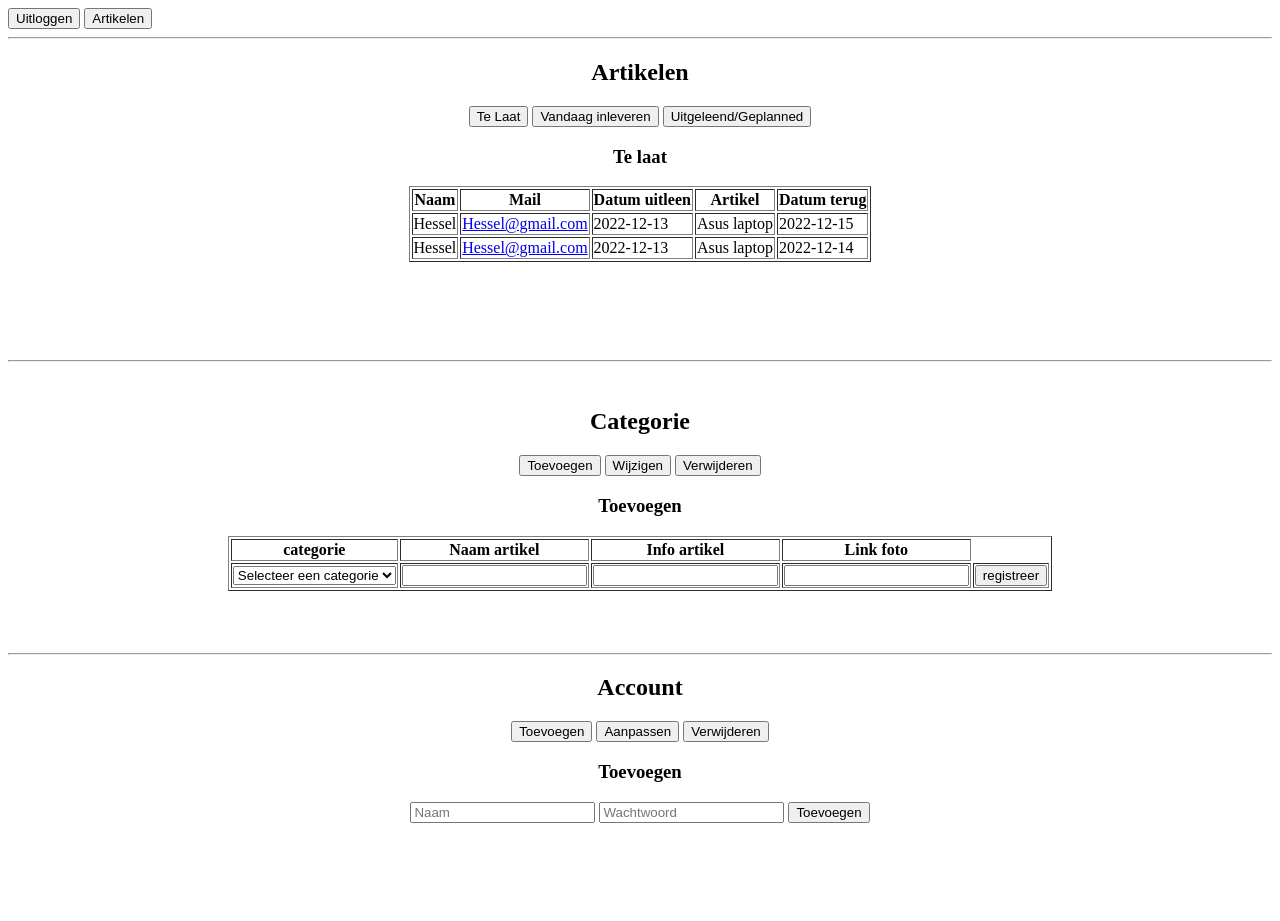
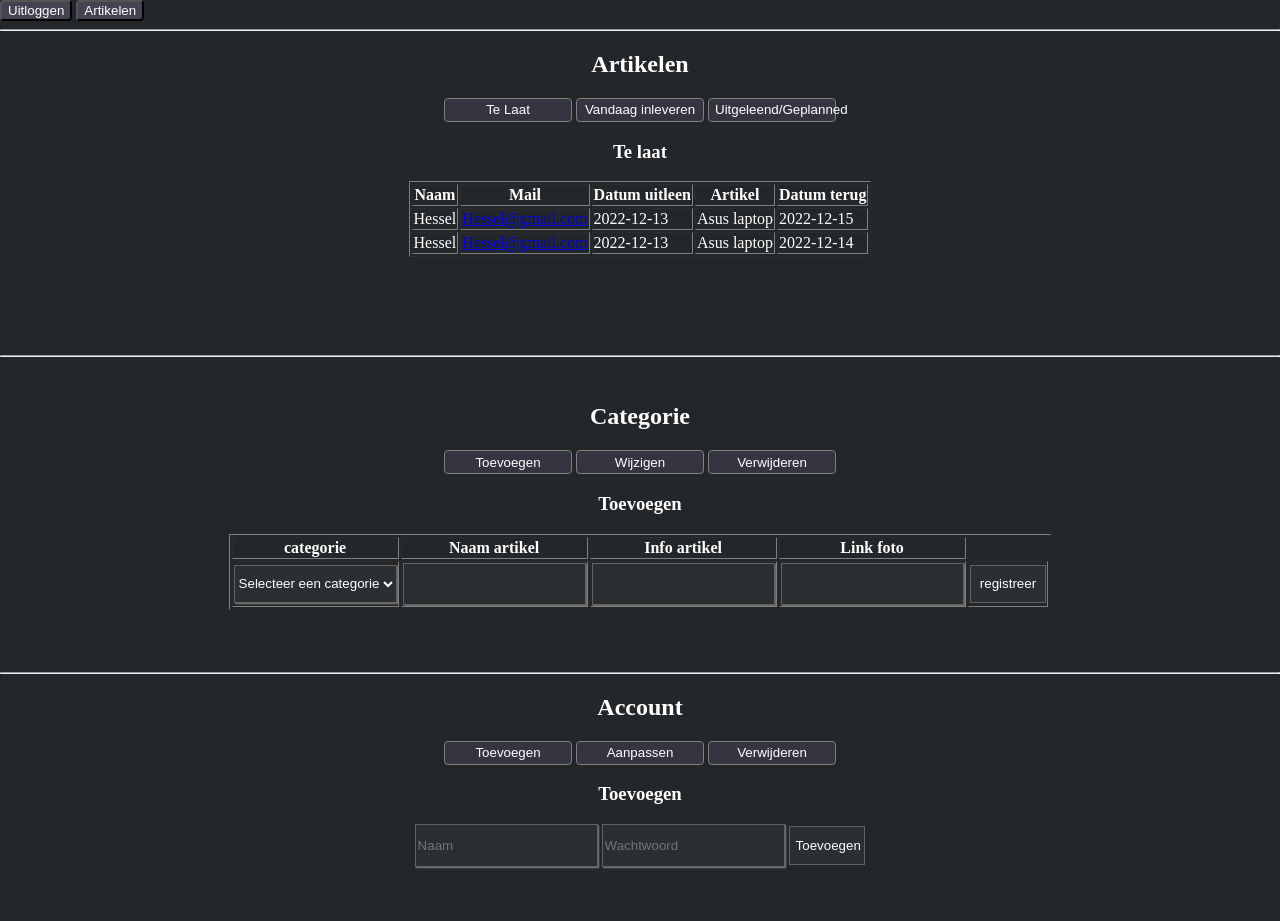
Before and after one commit to Hesselhornstra/P2.2-Uitleenregistratiesysteem, a PHP site: page /paneel/index.php in a window 1280 px wide. Before the commit the page ends 823 px from the top, so only its background shows below. Run offline with PHP 8.4, Linux system fonts and the light colour scheme; data comes from the database, SQL or seed files in the repository.

Commit message:
css update

```diff
--- a/css/paneel.css
+++ b/css/paneel.css
@@ -49,3 +49,38 @@
 #vandag, #moment, #wij, #ver, #aaan, #aver, #cwij, #cver{
     display: none;
 }
+body {
+	margin: 0;
+	padding: 0;
+	background-color: #23272a;
+	color: #fff;
+}
+.knop {
+	top: 1.0vw;
+	right: 1.0vw;
+	width: 10vw;
+	height: 3vh;
+	background-color: rgb(53, 53, 65);
+	color: #fff;
+	border: gray solid 0.1vw;
+	border-radius: 0.3vw;
+}
+.inputtype {
+	background-color: #2b2f31;
+	color: white;
+	height: 3vw;
+	border: rgb(98, 98, 98) solid 0.05vw;
+    box-shadow: 0.1vw 0.1vw 0.1vw gray;
+}
+.uitlog {
+	border-radius: 0.3vw;
+	background-color:rgb(67, 67, 81);
+    color: white;
+}
+.knopp {
+	height: 3vw;
+	width: 6vw;
+	background-color: #2b2f31;
+	border: rgb(98, 98, 98) solid 0.05vw;
+	color: white;
+}
--- a/paneel/index.php
+++ b/paneel/index.php
@@ -29,7 +29,7 @@ if ($_SERVER['REQUEST_METHOD'] == 'POST') {
 	<script src="/js/paneel.js" defer></script>
 </head>
 
-<body>
+<body style="body">
 	<button class="uitlog" onclick="location.href = `/loguit`">Uitloggen</button>
 	<button class="uitlog" onclick="location.href = `/`">Artikelen</button>
 	<hr>
@@ -162,18 +162,18 @@ if ($_SERVER['REQUEST_METHOD'] == 'POST') {
 						</thead>
 			</center>
 			<tbody>
-				<td><select name="select" value="" onChange="form.submit()">
+				<td><select class="inputtype" name="select" value="" onChange="form.submit()">
 						<option value="">Selecteer een categorie</option>
 						<?php while ($row = $categorieen->fetch_assoc()) { ?>
 							<option value="<?php echo $row['naam'] ?>"><?php echo $row['naam'] ?></option>
 						<?php } ?>
 					</select></td>
 				<form method="post">
-					<input type="hidden" name="form" value="art-nieuw">
-					<td><input type="text" name="art-naam" required></td>
-					<td><input type="text" name="art-info" required></td>
-					<td><input type="text" name="art-foto" required></td>
-					<td><button name="registreer">registreer</button></td>
+					<input class="inputtype" type="hidden" name="form" value="art-nieuw">
+					<td><input class="inputtype" type="text" name="art-naam" required></td>
+					<td><input class="inputtype" type="text" name="art-info" required></td>
+					<td><input class="inputtype" type="text" name="art-foto" required></td>
+					<td><button class="knopp" name="registreer">registreer</button></td>
 			</tbody>
 			</form>
 			</table>
@@ -194,7 +194,7 @@ if ($_SERVER['REQUEST_METHOD'] == 'POST') {
 			<tbody>
 				<?php $categorieen = $con->query("SELECT * FROM categorieen"); ?>
 				<td>
-					<select>
+					<select class="inputtype">
 						<option value="">Selecteer een artikel</option>
 						<?php while ($row = $artnaam->fetch_assoc()) { ?>
 							<option value="<?php echo $row['naam'] ?>"><?php echo $row['naam'] ?></option>
@@ -202,9 +202,9 @@ if ($_SERVER['REQUEST_METHOD'] == 'POST') {
 					</select>
 				</td>
 
-				<td><input type="text" required></td>
-				<td><input type="text" required></td>
-				<td><input type="submit" name="Verstuur" value="aanpassen"></td>
+				<td><input class="inputtype" type="text" required></td>
+				<td><input class="inputtype" type="text" required></td>
+				<td><input class="knopp" type="submit" name="Verstuur" value="aanpassen"></td>
 			</tbody>
 			</form>
 			</table>
@@ -224,13 +224,13 @@ if ($_SERVER['REQUEST_METHOD'] == 'POST') {
 			<tbody>
 
 				</td>
-				<td><select>
+				<td><select class="inputtype">
 						<option value="">Selecteer een artikel</option>
 						<?php while ($row = $artiknaam->fetch_assoc()) { ?>
 							<option value="<?php echo $row['naam'] ?>"><?php echo $row['naam'] ?></option>
 						<?php } ?>
 					</select></td>
-				<td><input type="submit" name="Verstuur" value="verwijderen"></td>
+				<td><input class="knopp" type="submit" name="Verstuur" value="verwijderen"></td>
 			</tbody>
 			</form>
 			</table>
@@ -244,40 +244,40 @@ if ($_SERVER['REQUEST_METHOD'] == 'POST') {
 			<div id="atoe">
 				<form method="POST">
 					<h3>Toevoegen</h3>
-					<input type="hidden" name="form" value="atoevoegen">
-					<input type="text" name="nname" placeholder="Naam" required>
-					<input type="password" name="npass" placeholder="Wachtwoord" required>
-					<button>Toevoegen</button>
+					<input class="inputtype" type="hidden" name="form" value="atoevoegen">
+					<input class="inputtype" type="text" name="nname" placeholder="Naam" required>
+					<input class="inputtype" type="password" name="npass" placeholder="Wachtwoord" required>
+					<button class="knopp">Toevoegen</button>
 				</form>
 			</div>
 			<div id="aaan">
 				<form method="POST">
 					<h3>Aanpassen</h3>
 					<input type="hidden" name="form" value="aaanpassen">
-					<select name="select">
+					<select class="inputtype" name="select">
 						<option value="">Selecteer een gebruiker</option>
 						<?php $accounts = $con->query("SELECT * FROM users");
 						while ($row = $accounts->fetch_assoc()) { ?>
 							<option value="<?= $row['id'] ?>"><?= $row['name'] ?></option>
 						<?php } ?>
 					</select>
-					<input type="text" name="nname" placeholder="Nieuwe naam" required>
-					<input type="password" name="npass" placeholder="Nieuwe wachtwoord" required>
-					<button>Aanpassen</button>
+					<input class="inputtype" type="text" name="nname" placeholder="Nieuwe naam" required>
+					<input class="inputtype" type="password" name="npass" placeholder="Nieuwe wachtwoord" required>
+					<button class="knopp">Aanpassen</button>
 				</form>
 			</div>
 			<div id="aver">
 				<form method="POST">
 					<h3>Verwijderen</h3>
-					<input type="hidden" name="form" value="averwijder">
-					<select name="select" required>
+					<input class="inputtype" type="hidden" name="form" value="averwijder">
+					<select class="inputtype" name="select" required>
 						<option value="">Selecteer een gebruiker</option>
 						<?php $accounts = $con->query("SELECT * FROM users");
 						while ($row = $accounts->fetch_assoc()) { ?>
 							<option value="<?= $row['id'] ?>"><?= $row['name'] ?></option>
 						<?php } ?>
 					</select>
-					<button>Verwijderen</button>
+					<button class="knopp">Verwijderen</button>
 				</form>
 			</div>
 			<br><br><br>
```
Lines whose indentation alone changed are shown as unchanged.
